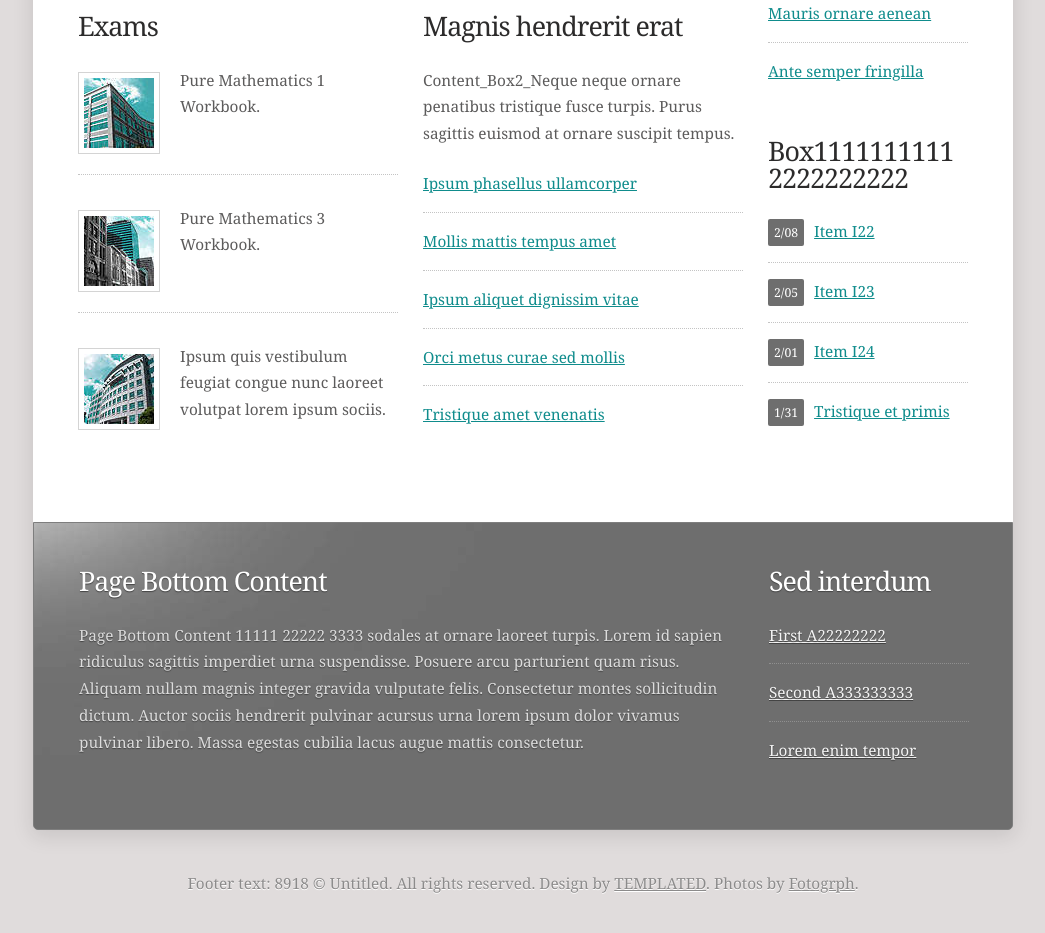
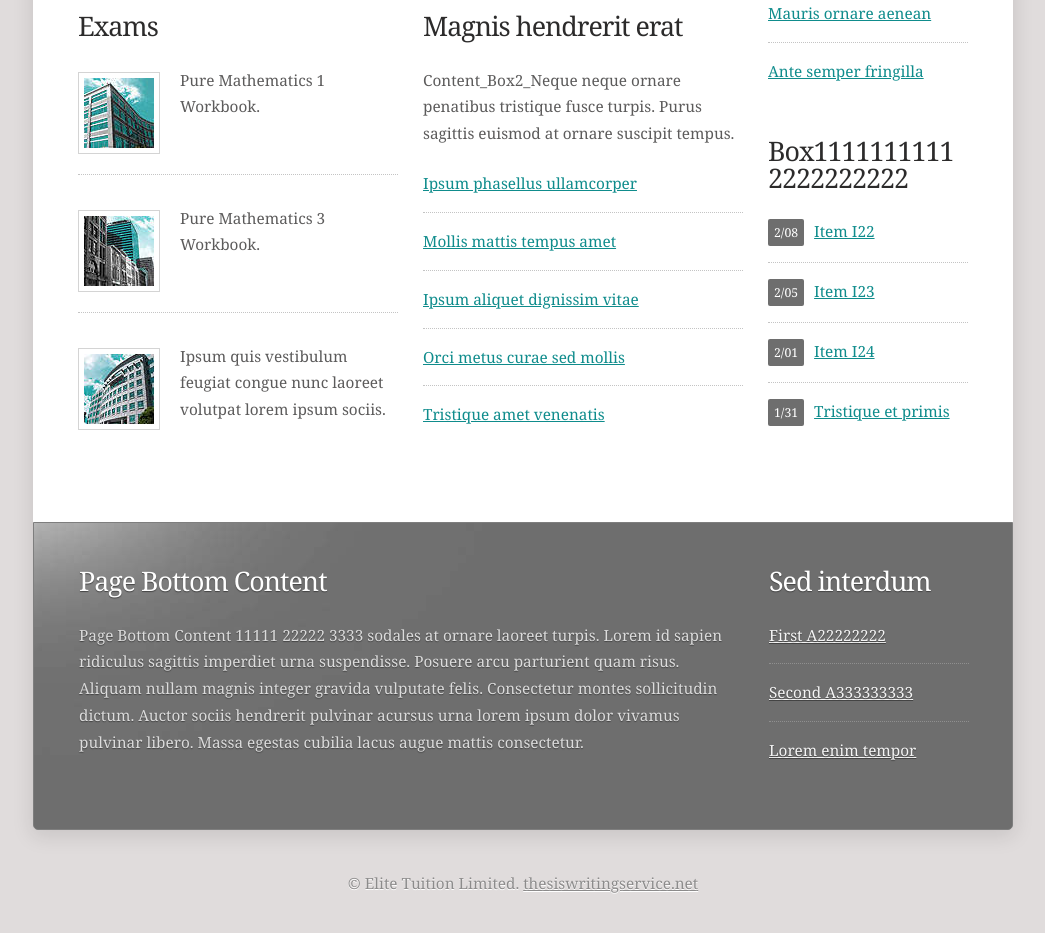
Before and after one commit to guodl/guodl.github.io, a plain HTML site: page index.html in a window 1280 px wide. Shown: the part 920-1853 px from the top of the page, without its empty margins (117-1162 px from the left). Drawn offline with Linux system fonts and the light colour scheme.

Commit message:
Update index.html

```diff
--- a/index.html
+++ b/index.html
@@ -280,7 +280,16 @@ Released   : 20120624
 </div>
 
 <div id="footer">
-	Footer text: 8918    &copy; Untitled. All rights reserved. Design by <a href="http://templated.co" rel="nofollow">TEMPLATED</a>. Photos by <a href="http://fotogrph.com/">Fotogrph</a>.
+	&copy; Elite Tuition Limited.
+
+	 <a href='https://thesiswritingservice.net/'>thesiswritingservice.net</a>
+	              <script type='text/javascript' src='https://www.freevisitorcounters.com/auth.php?id=5ddf9064b2ba1eaf0594dab1ce9610e45e703c95'></script>
+                      <script type="text/javascript" src="https://www.freevisitorcounters.com/en/home/counter/915988/t/5"></script>
+
+	<!-- Design by <a href="http://templated.co" rel="nofollow">TEMPLATED</a>.
+             Photos by <a href="http://fotogrph.com/">Fotogrph</a>.
+          -->
+
 </div>
 </body>
 </html>
```
